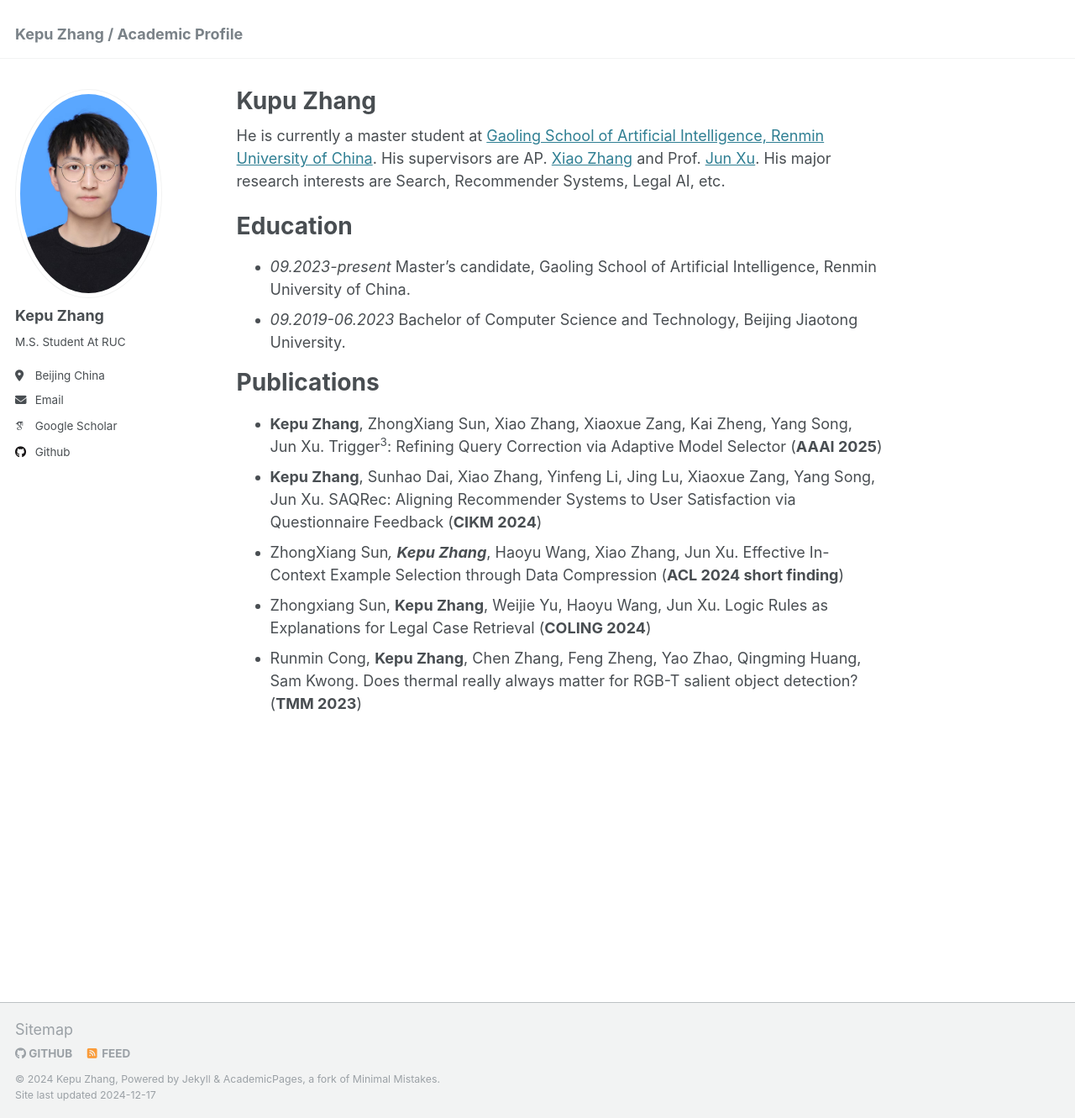
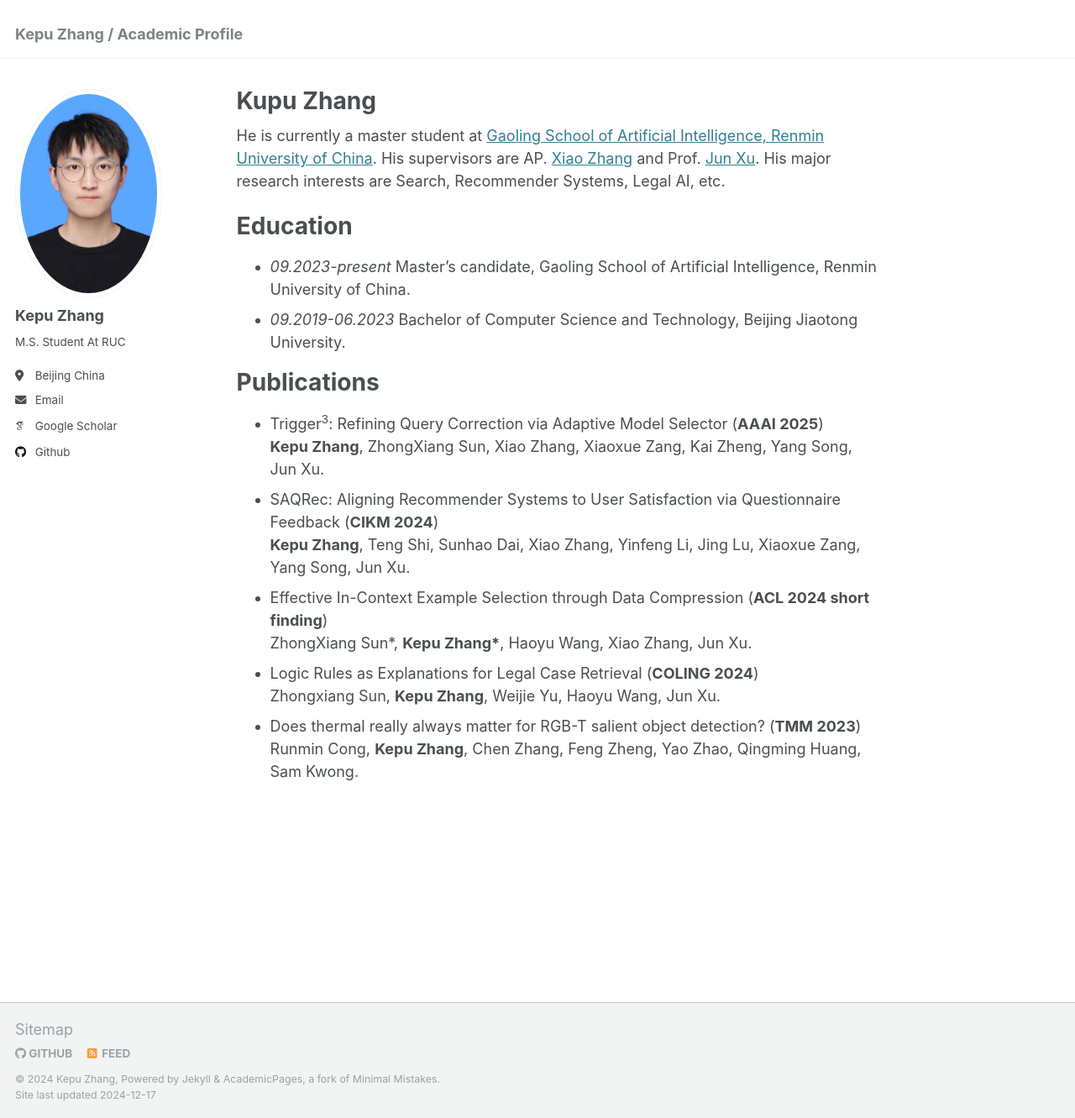
Before and after one commit to ke-01/ke-01.github.io, a Jekyll site: the page built from _pages/about.md, in a window 1280 px wide and 1331 px high. Shown: the whole window at 84% size. Built offline with Jekyll 4.4.1, drawn with Linux system fonts in a browser that asks for light colours; some web fonts are replaced.

Commit message:
Update about.md

```diff
--- a/_pages/about.md
+++ b/_pages/about.md
@@ -17,8 +17,13 @@ Education
 
 Publications
 ============
-* **Kepu Zhang**, ZhongXiang Sun, Xiao Zhang, Xiaoxue Zang, Kai Zheng, Yang Song, Jun Xu. Trigger<sup>3</sup>: Refining Query Correction via Adaptive Model Selector (**AAAI 2025**)
-* **Kepu Zhang**, Sunhao Dai, Xiao Zhang, Yinfeng Li, Jing Lu, Xiaoxue Zang, Yang Song, Jun Xu. SAQRec: Aligning Recommender Systems to User Satisfaction via Questionnaire Feedback (**CIKM 2024**)
-* ZhongXiang Sun*, **Kepu Zhang***, Haoyu Wang, Xiao Zhang, Jun Xu. Effective In-Context Example Selection through Data Compression (**ACL 2024 short finding**)
-* Zhongxiang Sun, **Kepu Zhang**, Weijie Yu, Haoyu Wang, Jun Xu. Logic Rules as Explanations for Legal Case Retrieval (**COLING 2024**)
-* Runmin Cong, **Kepu Zhang**, Chen Zhang, Feng Zheng, Yao Zhao, Qingming Huang, Sam Kwong. Does thermal really always matter for RGB-T salient object detection? (**TMM 2023**)
+* Trigger<sup>3</sup>: Refining Query Correction via Adaptive Model Selector (**AAAI 2025**)
+  **Kepu Zhang**, ZhongXiang Sun, Xiao Zhang, Xiaoxue Zang, Kai Zheng, Yang Song, Jun Xu.
+* SAQRec: Aligning Recommender Systems to User Satisfaction via Questionnaire Feedback (**CIKM 2024**)
+  **Kepu Zhang**, Teng Shi, Sunhao Dai, Xiao Zhang, Yinfeng Li, Jing Lu, Xiaoxue Zang, Yang Song, Jun Xu.
+* Effective In-Context Example Selection through Data Compression (**ACL 2024 short finding**)
+  ZhongXiang Sun*, **Kepu Zhang\***, Haoyu Wang, Xiao Zhang, Jun Xu.
+* Logic Rules as Explanations for Legal Case Retrieval (**COLING 2024**)
+  Zhongxiang Sun, **Kepu Zhang**, Weijie Yu, Haoyu Wang, Jun Xu.
+* Does thermal really always matter for RGB-T salient object detection? (**TMM 2023**)
+  Runmin Cong, **Kepu Zhang**, Chen Zhang, Feng Zheng, Yao Zhao, Qingming Huang, Sam Kwong.
```
